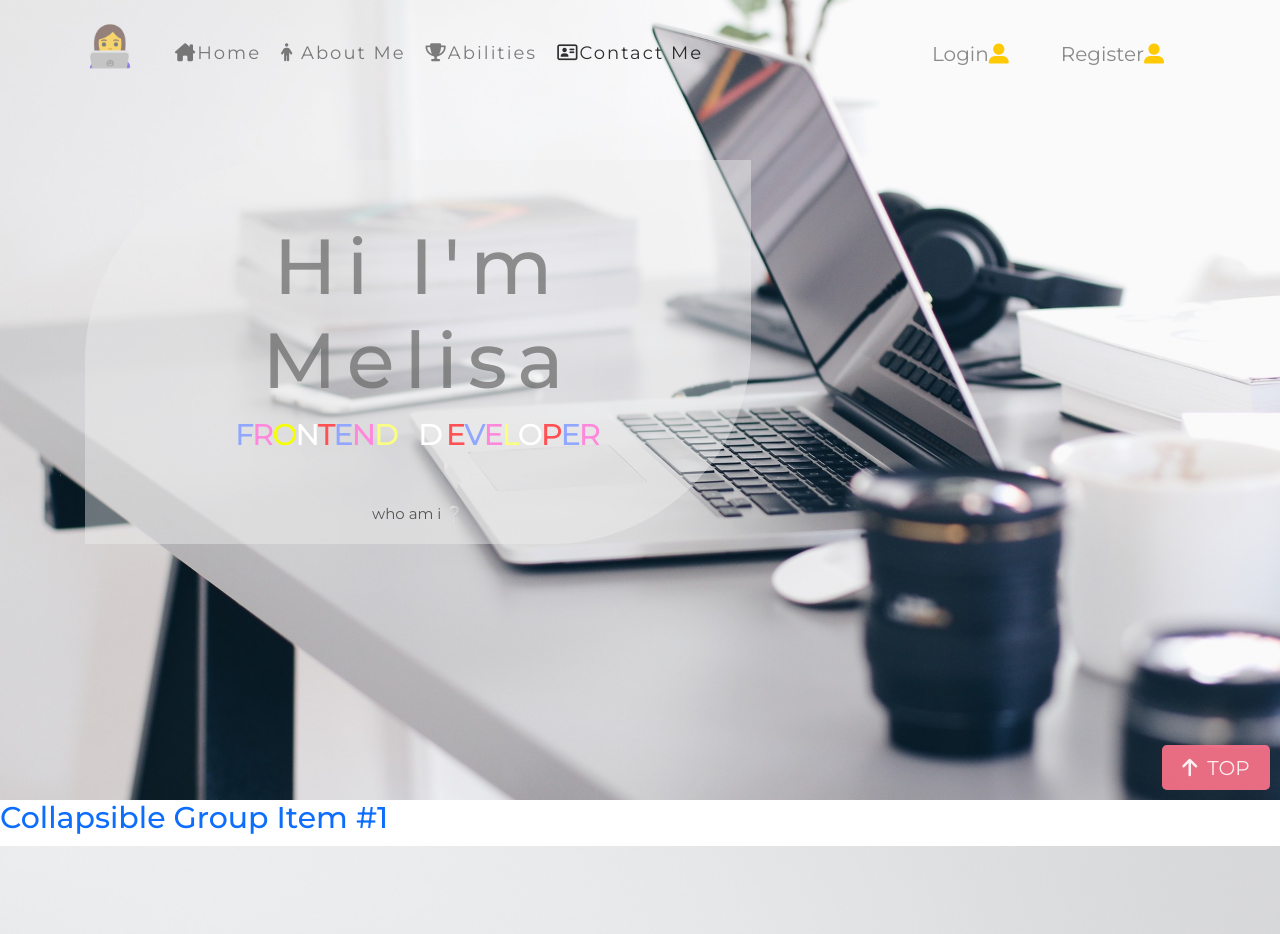
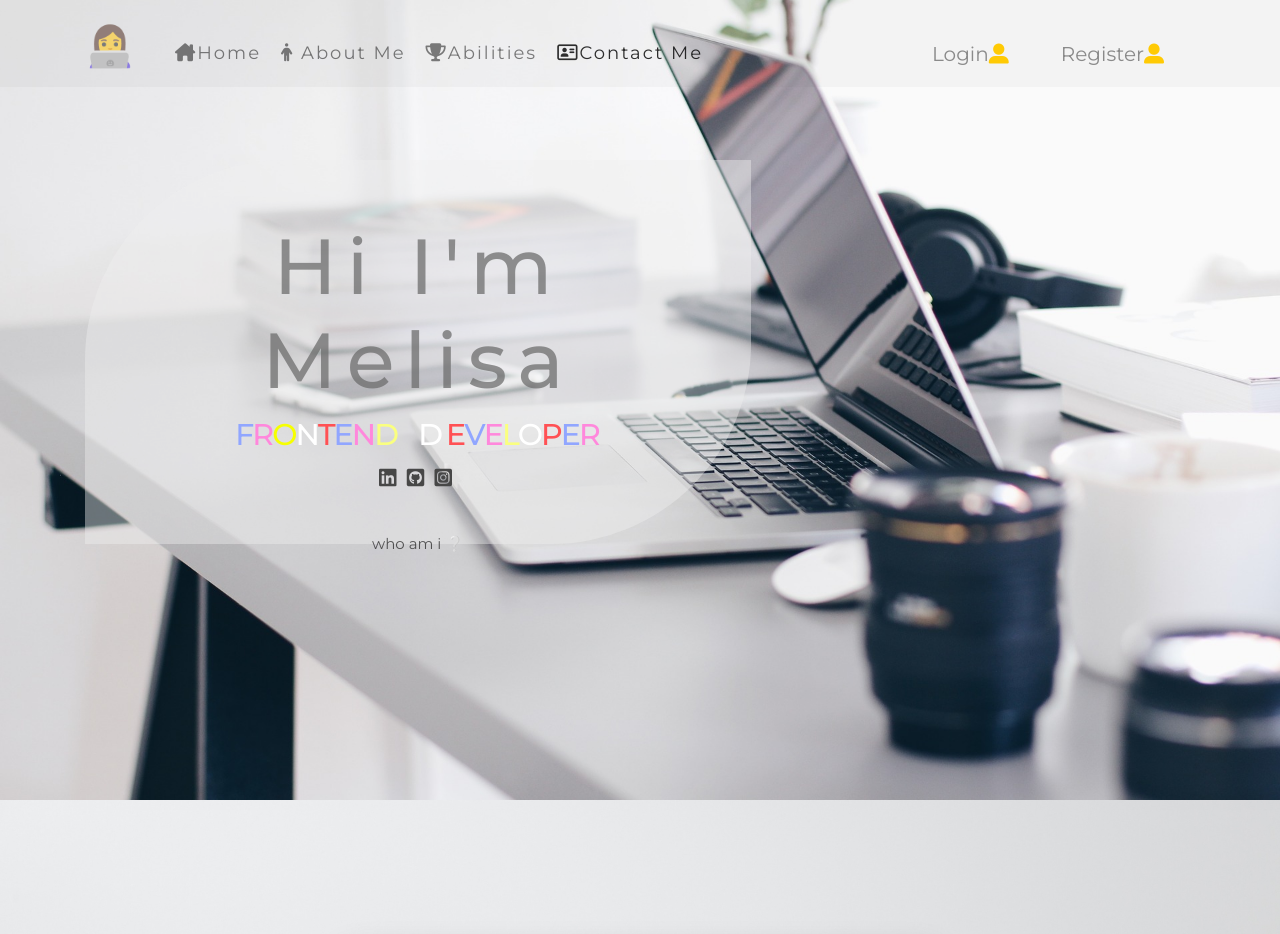
Before and after one commit to melisaclskn/tubisad-frontend-project.github.io, a website: page index.html in a window 1280 px wide. Shown: the top 934 px of the page. Drawn offline with nearby package versions, Linux system fonts and the light colour scheme; files that its build step writes are made by us from their sources.

Commit message:
change navbar script

```diff
--- a/index.html
+++ b/index.html
@@ -281,8 +281,21 @@
           <span style="color:#91a6ff;margin:-5px;">e</span>
           <span style="color:#FF88DC;margin:-5px;">r</span>
         </h4>
+
+          <div id="header-icon">
+              <a href="https://www.linkedin.com/in/melisacaliskan/" target="_blank" class="me-1 btn-header-icon ">
+                <i class="fa-brands fa-linkedin"></i>
+            </a>
+              <a href="https://github.com/melisaclskn" target="_blank" class="me-1 btn-header-icon ">
+                <i class="fa-brands fa-github-square"></i>
+            </a>
+              <a href="https://www.instagram.com/melisacaliskn/" target="_blank" class="me-1 btn-header-icon  ">
+                <i class="fa-brands fa-instagram-square"></i>
+            </a>
+
+        </div>
         <button class="title-button mt-4"><a href="#section-about" class="mt-4">who am i &#10068;</a></button>
-      </div>
+
     </div>
   </header>
   <!-- header-end -->
@@ -290,22 +303,7 @@
   <!-- main-start -->
   <main>
     <!-- section-2 start : about me -->
-    <div class="panel-group" id="accordion">
-      <div class="panel panel-default">
-          <div class="panel-heading">
-              <h4 class="panel-title">
-                  <a data-toggle="collapse" data-parent="#accordion" href="#collapseOne">
-                      Collapsible Group Item #1
-                  </a>
-              </h4>
-          </div>
-          <div id="collapseOne" class="panel-collapse collapse in">
-              <div class="panel-body">
-                  Anim pariatur cliche reprehenderit
-              </div>
-          </div>
-      </div>
-  </div>
+
     <section id="section-about">
       <div class="about-me">
         <div class="container">
@@ -777,13 +775,13 @@
   <!-- <script src="https://cdn.jsdelivr.net/npm/bootstrap@5.0.2/dist/js/bootstrap.min.js"></script> -->
   <!-- External JS -->
   <script src="./js/template.js"></script>
-  <script type="text/javascript">
+  <!-- <script type="text/javascript">
     $( document ).ready(function() {
         $("button.navbar-toggler").click(function(){
             $("button.navbar-toggle").toggleClass("collapse");
         });
     });
-    </script>
+    </script> -->
 </body>
 
 </html>
--- a/js/template.js
+++ b/js/template.js
@@ -1,15 +1,15 @@
-if (document.body.scrollTop >= 280 || document.documentElement.scrollTop >= 280) {
-
-var myNav = document.querySelector("nav");
+//when scroll change the color of navbar
+var navbar = document.querySelector('nav')
 
 window.onscroll = function() {
-  "use strict";
-  if (document.body.scrollTop >= 280 || document.documentElement.scrollTop >= 280) {
-    myNav.classList.add("scroll");
+
+  // pageYOffset or scrollY
+  if (window.pageYOffset > 0) {
+    navbar.classList.add('scroll')
   } else {
-    myNav.classList.remove("scroll");
+    navbar.classList.remove('scroll')
   }
-}};
+}
 
 //when scroll , show back top button.
 if (document.body.scrollTop >= 280 || document.documentElement.scrollTop >= 280) {
@@ -24,7 +24,10 @@ if (document.body.scrollTop >= 280 || document.documentElement.scrollTop >= 280)
       back_top.style.display="none";
     }
   }};
+  $(document).ready(function() {
 
+    $('#back_top').hide();
+  });
   /****** */
   $(function () {
     $("#btnSubmit").click(function () {
--- a/style.css
+++ b/style.css
@@ -61,69 +61,7 @@ p {
 }
 
 /******************************************************************************/
-/*Navbar*/
-/* nav {
-    display: flex;
-    position: fixed;
-    width: 100%;
-    justify-content: space-around;
-    align-items: center;
-    min-height: 8vh;
-    background-color: transparent;
-}
-
-.nav-links {
-    display: flex;
-    margin-top: 1.2rem;
-    background-color: rgba(0, 255, 255, 0);
-    justify-content: space-around;
-}
-.nav-links i{
-    color:rgba(0, 0, 0, 0.745);
-    font-size: 20px;
-    margin-right:0.5rem;
-}
-.nav-links li {
-
-    border-top-left-radius: 10px;
-    border-bottom-right-radius: 10px;
-    padding: 10px;
-    margin-right:10px;
-    font-size: 18px;
-    opacity: 0.9;
-}
-
-.nav-links li:hover {
-   background-color: #FF88DC;
-
-}
-.nav-links li a {
-    color:rgba(0, 0, 0, 0.745);
-    letter-spacing: 2px;
-}
-.nav-links li a :hover{
-    color:blue;
-} */
-/*Burger*/
-/* .burger{
-    display: none;
-}
-.burger div{
-    width:25px;
-    height: 2px;
-    color:#FF88DC;
-    margin:5px;
-    background-color: #FF88DC;
-} */
-
-
-/*.nav-active{
-    /* transform: translateX(0%);
-}
-
-
-
- */
+/*navbar*/
 .link {
     color: rgba(0, 0, 0, 0.745);
     letter-spacing: 2px;
@@ -156,7 +94,7 @@ nav {
     justify-content: space-around;
     align-items: center;
     min-height: 8vh;
-    background-color: transparent;
+    background-color:#4747470a;
 }
 
 /******************************************************************************/
@@ -258,7 +196,18 @@ header {
     border-style: none;
     border-radius: 10px;
 }
+.header-icon{
+    display: flex;
+    flex-direction: row;
+}
+.btn-header-icon{
+    color:#474747;
+    border-radius: 10px;
 
+}
+.btn-header-icon:hover{
+    color:#606060;
+}
 /******************************************************************************/
 /*main */
 
@@ -627,6 +576,7 @@ cite {
 
 /*****************************/
 #back_top {
+    display: none;
     position: fixed;
     right: 10px;
     bottom: 10px;
@@ -636,7 +586,6 @@ cite {
     color: rgba(255, 255, 255, 0.888);
 
 }
-
 #back_top:hover {
     width: 7rem;
     opacity: 0.7;
```
